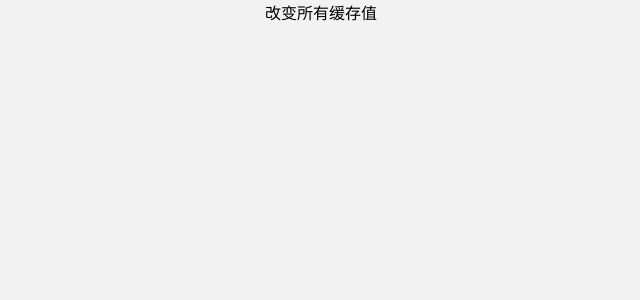
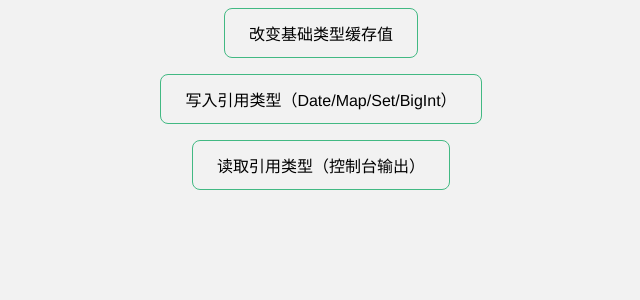
Before and after one commit to matiastang/mt-storage, a Vue app: page / in a window 1280 px wide. Shown: the top 300 px of the page, without its empty margins (319-959 px from the left). Built offline with nearby package versions, Linux system fonts and the light colour scheme.

Commit message:
feat: demo 页展示 v0.3.0 特性（typed key/引用类型往返/guard）

```diff
--- a/src/views/index.vue
+++ b/src/views/index.vue
@@ -2,15 +2,20 @@
  * @Author: matiastang
  * @Date: 2022-03-31 15:28:39
  * @LastEditors: matiastang
- * @LastEditTime: 2024-07-16 14:41:50
- * @FilePath: /mt-storage/src/views/index.vue
+ * @LastEditTime: 2026-08-23 21:30:00
+ * @FilePath: /web-storage/src/views/index.vue
  * @Description: 测试
 -->
 <template>
-    <div class="page" @click="changeValue">改变所有缓存值</div>
+    <div class="page">
+        <div class="block" @click="changeValue">改变基础类型缓存值</div>
+        <div class="block" @click="changeReferenceValue">写入引用类型（Date/Map/Set/BigInt）</div>
+        <div class="block" @click="readReferenceValue">读取引用类型（控制台输出）</div>
+    </div>
 </template>
 <script setup lang="ts">
-import { storageWrite, storageRead } from '../storage'
+import { defineStorageKey, storageRead, storageWrite } from '../storage'
+import { WebStorageType } from '../storage'
 
 const localKey = 'KEY'
 
@@ -34,28 +39,39 @@ storageWrite(booleanKey, true)
 const localBooleanValue = storageRead(booleanKey)
 console.log(localBooleanValue, typeof localBooleanValue)
 
-// number
+// number（含 NaN/Infinity，v0.3.0 起支持）
 const numberKey = localKey + '_NUMBER'
 storageWrite(numberKey, Math.random() * 100)
-const localNumberValue = storageRead(numberKey)
-console.log(localNumberValue, typeof localNumberValue)
+console.log(storageRead(numberKey), typeof storageRead(numberKey))
+storageWrite(localKey + '_NAN', NaN)
+console.log('NaN round-trip:', storageRead(localKey + '_NAN'))
+storageWrite(localKey + '_INFINITY', Infinity)
+console.log('Infinity round-trip:', storageRead(localKey + '_INFINITY'))
 
-const nanKey = localKey + '_NaN'
-storageWrite(nanKey, NaN)
-const localNaNValue = storageRead(nanKey)
-console.log(localNaNValue, Number.isNaN(localNaNValue), typeof localNaNValue)
-
-// null
+// null / undefined（undefined 等同删除）
 const nullKey = localKey + '_NULL'
 storageWrite(nullKey, null)
-const localNullValue = storageRead(nullKey)
-console.log(localNullValue, typeof localNullValue)
-
-// undefined
+console.log(storageRead(nullKey), typeof storageRead(nullKey))
 const undefinedKey = localKey + '_UNDEFINED'
 storageWrite(undefinedKey, undefined)
-const localUndefinedValue = storageRead(undefinedKey)
-console.log(localUndefinedValue, typeof localUndefinedValue)
+console.log(storageRead(undefinedKey))
+
+// v0.3.0：typed key（TS 类型自动推断，无需手动传泛型）
+interface DemoUser {
+    name: string
+    age: number
+}
+const userKey = defineStorageKey<DemoUser>('DEMO_USER')
+storageWrite(userKey, { name: 'matias', age: 18 })
+const user = storageRead(userKey) // 类型自动推断为 DemoUser | null
+console.log('typed key:', user, user?.name)
+
+// v0.3.0：运行时校验 guard
+const isDemoUser = (v: unknown): v is DemoUser =>
+    !!v && typeof v === 'object' && typeof (v as DemoUser).name === 'string'
+console.log('guard pass:', storageRead(userKey, isDemoUser))
+storageWrite('DEMO_BAD', { name: 123 } as unknown as DemoUser)
+console.log('guard fail(should be null + warn):', storageRead(userKey, isDemoUser))
 
 const changeValue = () => {
     storageWrite(objectKey, {
@@ -64,6 +80,45 @@ const changeValue = () => {
     storageWrite(stringKey, Math.random() * 100 + '')
     storageWrite(booleanKey, localBooleanValue)
     storageWrite(numberKey, Math.random() * 100)
+    console.log('基础类型已更新')
+}
+
+// v0.3.0：引用类型免类型参数自动往返
+const refKey = 'DEMO_REFERENCE'
+const sessionRefKey = defineStorageKey<Map<string, Date>>('DEMO_SESSION_MAP', WebStorageType.SESSION)
+
+const changeReferenceValue = () => {
+    storageWrite(refKey, {
+        date: new Date(),
+        map: new Map([
+            ['a', 1],
+            ['nested', new Set([1n, 2n])],
+        ]),
+        regexp: /ab+c/gi,
+        big: 9007199254740993n,
+        maybe: undefined,
+    })
+    storageWrite(sessionRefKey, new Map([['created', new Date()]]))
+    console.log('引用类型已写入（localStorage + sessionStorage）')
+}
+
+const readReferenceValue = () => {
+    const value = storageRead<{
+        date: Date
+        map: Map<string, unknown>
+        regexp: RegExp
+        big: bigint
+        maybe: undefined
+    }>(refKey)
+    console.log('引用类型读取：', value)
+    console.log('Date instanceof:', value?.date instanceof Date)
+    console.log('Map instanceof:', value?.map instanceof Map)
+    console.log('Set nested instanceof:', value?.map.get('nested') instanceof Set)
+    console.log('RegExp instanceof:', value?.regexp instanceof RegExp)
+    console.log('bigint:', value?.big, typeof value?.big)
+    console.log('undefined key preserved:', 'maybe' in (value ?? {}))
+    const sessionMap = storageRead(sessionRefKey)
+    console.log('session typed key map:', sessionMap, sessionMap?.get('created') instanceof Date)
 }
 </script>
 <style lang="less" scoped>
@@ -74,5 +129,18 @@ const changeValue = () => {
     width: 100vw;
     height: 100vh;
     font-size: 16px;
+
+    .block {
+        padding: 12px 24px;
+        margin: 8px;
+        border: 1px solid #42b983;
+        border-radius: 8px;
+        cursor: pointer;
+
+        &:hover {
+            background: #42b983;
+            color: #fff;
+        }
+    }
 }
 </style>
```
Also changed, not shown: 1 other file (tests, documents, lock files or other folders).
